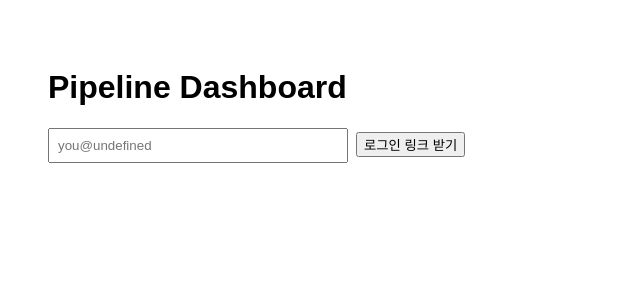
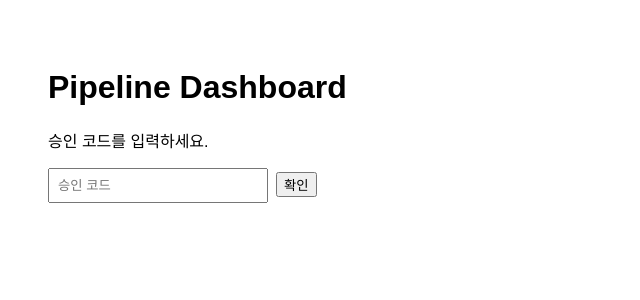
Before and after one commit to techfinra/pipelinedashboard, a Next.js app: page / in a window 1280 px wide. Shown: the top 300 px of the page, without its empty margins (0-640 px from the left). Built offline with nearby package versions, Linux system fonts and the light colour scheme; no server answers.

Commit message:
Switch to shared access-code sign-in: app/page.js

```diff
--- a/app/page.js
+++ b/app/page.js
@@ -1,24 +1,15 @@
 'use client';
 
 import { useEffect, useState } from "react";
-import {
-  sendSignInLinkToEmail,
-  isSignInWithEmailLink,
-  signInWithEmailLink,
-  signOut,
-  onAuthStateChanged,
-} from "firebase/auth";
-import { auth, ALLOWED_DOMAIN, getActionCodeSettings } from "../lib/firebase";
-
-const EMAIL_STORAGE_KEY = "pipelineDashboardEmailForSignIn";
+import { signInWithCustomToken, signOut, onAuthStateChanged } from "firebase/auth";
+import { auth } from "../lib/firebase";
 
 export default function Home() {
   const [user, setUser] = useState(null);
   const [loading, setLoading] = useState(true);
-  const [email, setEmail] = useState("");
-  const [linkSent, setLinkSent] = useState(false);
-  const [needsEmailConfirm, setNeedsEmailConfirm] = useState(false);
+  const [code, setCode] = useState("");
   const [error, setError] = useState("");
+  const [verifying, setVerifying] = useState(false);
 
   useEffect(() => {
     const unsub = onAuthStateChanged(auth, (u) => {
@@ -28,52 +19,26 @@ export default function Home() {
     return () => unsub();
   }, []);
 
-  useEffect(() => {
-    if (typeof window === "undefined") return;
-    if (isSignInWithEmailLink(auth, window.location.href)) {
-      const storedEmail = window.localStorage.getItem(EMAIL_STORAGE_KEY);
-      if (!storedEmail) {
-        setNeedsEmailConfirm(true);
+  const handleVerify = async () => {
+    setError("");
+    setVerifying(true);
+    try {
+      const res = await fetch("/api/verify-code", {
+        method: "POST",
+        headers: { "Content-Type": "application/json" },
+        body: JSON.stringify({ code }),
+      });
+      const data = await res.json();
+      if (!res.ok) {
+        setError(data.error || "인증에 실패했습니다.");
         return;
       }
-      completeSignIn(storedEmail);
-    }
-    // eslint-disable-next-line react-hooks/exhaustive-deps
-  }, []);
-
-  const completeSignIn = async (targetEmail) => {
-    try {
-      await signInWithEmailLink(auth, targetEmail, window.location.href);
-      window.localStorage.removeItem(EMAIL_STORAGE_KEY);
-      window.history.replaceState({}, document.title, window.location.pathname);
-      setNeedsEmailConfirm(false);
+      await signInWithCustomToken(auth, data.token);
     } catch (e) {
       setError(e.message);
+    } finally {
+      setVerifying(false);
     }
-  };
-
-  const handleSendLink = async () => {
-    setError("");
-    if (!email.endsWith(`@${ALLOWED_DOMAIN}`)) {
-      setError(`${ALLOWED_DOMAIN} 계정으로만 로그인할 수 있습니다.`);
-      return;
-    }
-    try {
-      await sendSignInLinkToEmail(auth, email, getActionCodeSettings());
-      window.localStorage.setItem(EMAIL_STORAGE_KEY, email);
-      setLinkSent(true);
-    } catch (e) {
-      setError(e.message);
-    }
-  };
-
-  const handleConfirmEmail = () => {
-    setError("");
-    if (!email.endsWith(`@${ALLOWED_DOMAIN}`)) {
-      setError(`${ALLOWED_DOMAIN} 계정으로만 로그인할 수 있습니다.`);
-      return;
-    }
-    completeSignIn(email);
   };
 
   const handleSignOut = () => signOut(auth);
@@ -88,25 +53,7 @@ export default function Home() {
     }
     return (
       <main style={{ padding: 40, fontFamily: "sans-serif" }}>
-        <p>{user.email}님 환영합니다. 대시보드로 이동 중...</p>
-      </main>
-    );
-  }
-
-  if (needsEmailConfirm) {
-    return (
-      <main style={{ padding: 40, fontFamily: "sans-serif" }}>
-        <h1>Pipeline Dashboard</h1>
-        <p>로그인을 완료하려면 이메일 주소를 다시 확인해주세요.</p>
-        <input
-          type="email"
-          placeholder={`you@${ALLOWED_DOMAIN}`}
-          value={email}
-          onChange={(e) => setEmail(e.target.value)}
-          style={{ padding: 8, width: 280, marginRight: 8 }}
-        />
-        <button onClick={handleConfirmEmail}>확인</button>
-        {error && <p style={{ color: "red" }}>{error}</p>}
+        <p>인증 완료. 대시보드로 이동 중...</p>
       </main>
     );
   }
@@ -114,21 +61,21 @@ export default function Home() {
   return (
     <main style={{ padding: 40, fontFamily: "sans-serif" }}>
       <h1>Pipeline Dashboard</h1>
-      {linkSent ? (
-        <p>{email}로 로그인 링크를 보냈습니다. 메일함을 확인해주세요.</p>
-      ) : (
-        <div>
-          <input
-            type="email"
-            placeholder={`you@${ALLOWED_DOMAIN}`}
-            value={email}
-            onChange={(e) => setEmail(e.target.value)}
-            style={{ padding: 8, width: 280, marginRight: 8 }}
-          />
-          <button onClick={handleSendLink}>로그인 링크 받기</button>
-          {error && <p style={{ color: "red" }}>{error}</p>}
-        </div>
-      )}
+      <p style={{ marginBottom: 16 }}>승인 코드를 입력하세요.</p>
+      <input
+        type="password"
+        placeholder="승인 코드"
+        value={code}
+        onChange={(e) => setCode(e.target.value)}
+        onKeyDown={(e) => {
+          if (e.key === "Enter") handleVerify();
+        }}
+        style={{ padding: 8, width: 200, marginRight: 8 }}
+      />
+      <button onClick={handleVerify} disabled={verifying}>
+        {verifying ? "확인 중..." : "확인"}
+      </button>
+      {error && <p style={{ color: "red" }}>{error}</p>}
     </main>
   );
 }
```
